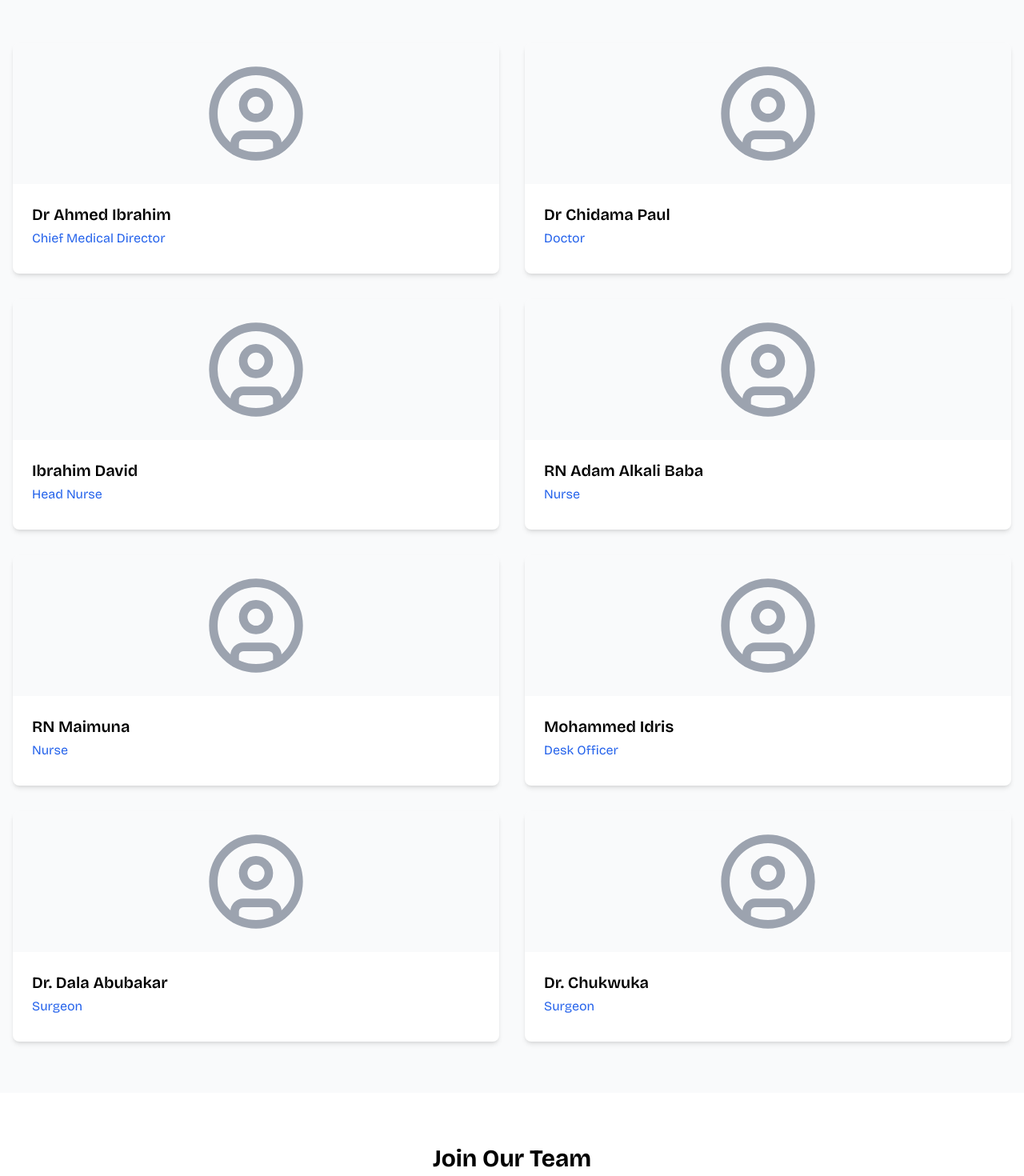
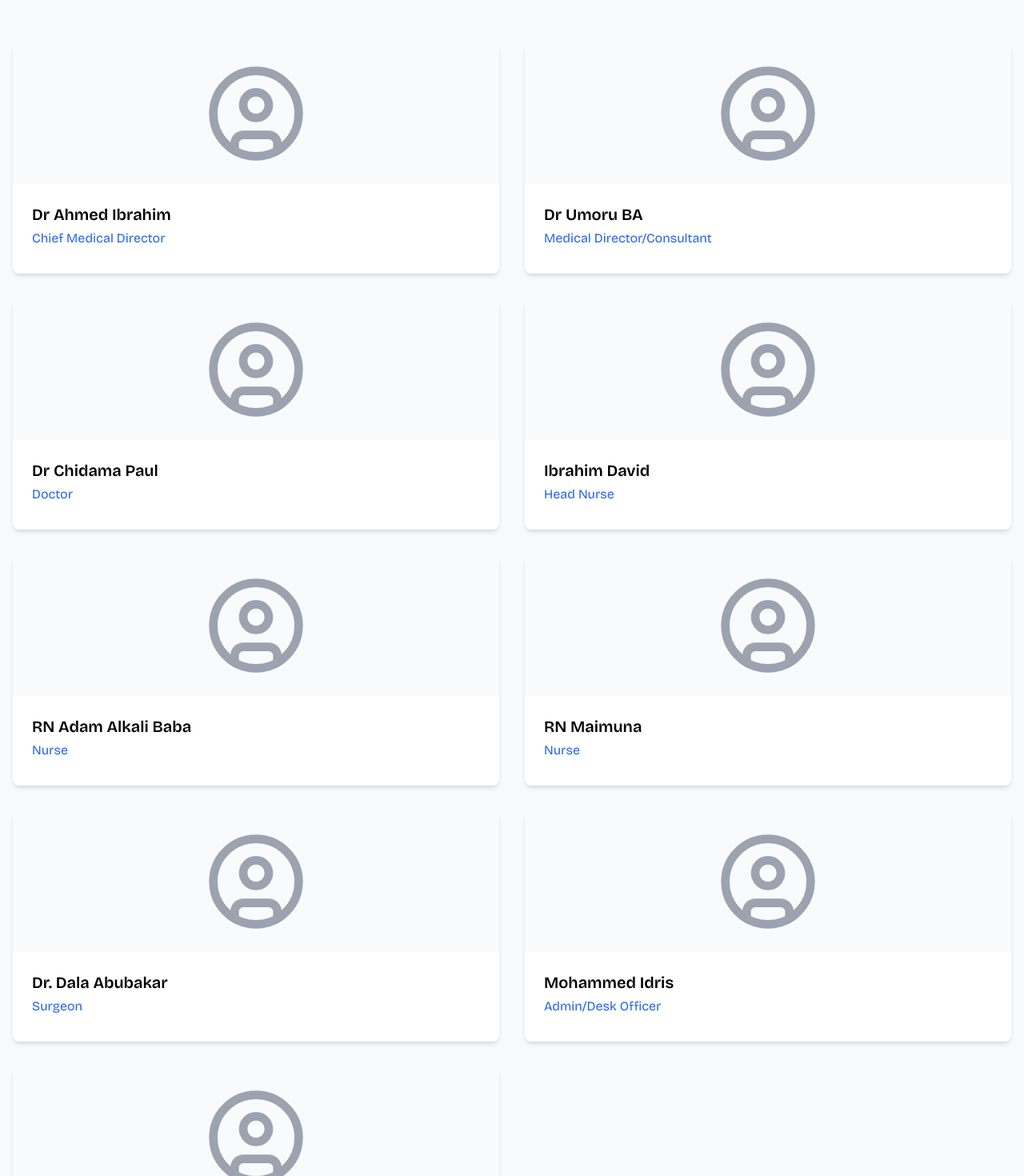
Before and after one commit to eimaam/new-foundation-hopsital, a React (Vite) app: page /team in a window 1280 px wide. Shown: the part 286-1756 px from the top of the page at 80% size. Built offline with nearby package versions, Linux system fonts and the light colour scheme.

Commit message:
doc: update teamMembers data with correct names and roles

```diff
--- a/src/data/teamMembers.ts
+++ b/src/data/teamMembers.ts
@@ -7,12 +7,13 @@ export interface ITeamMember {
 // Updated teamMembers array with correct names and roles
 export const teamMembers: ITeamMember[] = [
   { name: "Dr Ahmed Ibrahim", role: "Chief Medical Director" },
+  { name: "Dr Umoru BA", role: "Medical Director/Consultant" },
   { name: "Dr Chidama Paul", role: "Doctor" },
   { name: "Ibrahim David", role: "Head Nurse" },
   { name: "RN Adam Alkali Baba", role: "Nurse" },
   { name: "RN Maimuna", role: "Nurse" },
-  { name: "Mohammed Idris", role: "Desk Officer" },
   { name: "Dr. Dala Abubakar", role: "Surgeon" },
+  { name: "Mohammed Idris", role: "Admin/Desk Officer" },
   { name: "Dr. Chukwuka", role: "Surgeon" }
 ];
 
```
